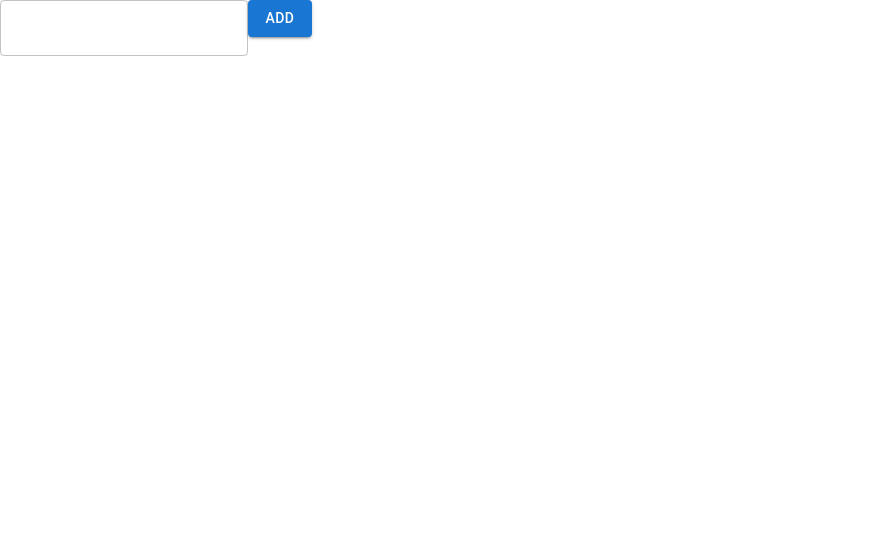
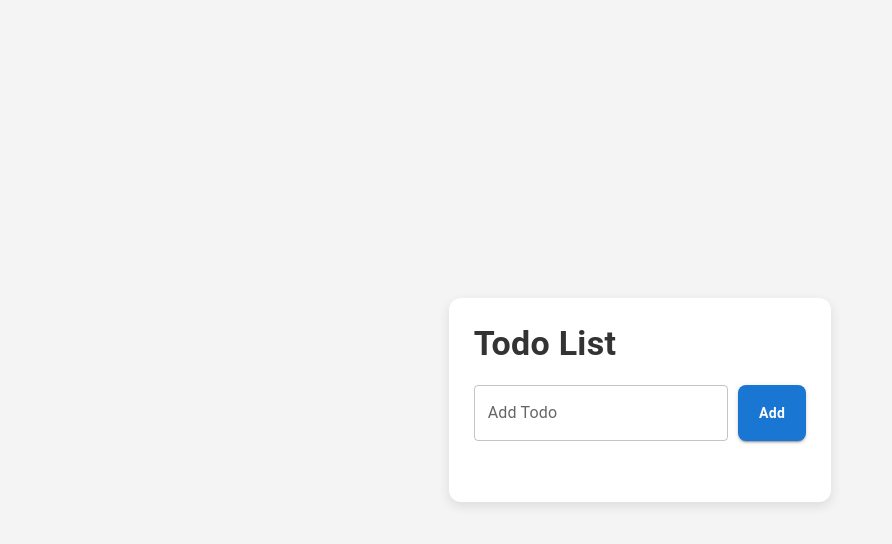
Before and after one commit to KavyaTJ/react-coding-challanges, a React (Vite) app: page /todo in a window 1280 px wide. Shown: the top 544 px of the page, without its empty margins (0-892 px from the left). Built offline with nearby package versions, Linux system fonts and the light colour scheme.

Commit message:
feat(ToDo):updated styles

```diff
--- a/src/challenges/todo/Todo.tsx
+++ b/src/challenges/todo/Todo.tsx
@@ -1,10 +1,13 @@
 
 import Button from '@mui/material/Button'
+import Card from '@mui/material/Card';
+import Container from '@mui/material/Container';
 import List from '@mui/material/List';
 import ListItem from '@mui/material/ListItem';
 import ListItemButton from '@mui/material/ListItemButton';
 import ListItemText from '@mui/material/ListItemText';
 import TextField from '@mui/material/TextField'
+import Typography from '@mui/material/Typography';
 import React, { use, useState } from 'react'
 
 interface TodoProps {}
@@ -46,43 +49,106 @@ function Todo() {
      }
     }
     return (
- <div>
+      <Container
+
+      style={{
+        display: "flex",
+        justifyContent: "center",
+        alignItems: "center",
+        minHeight: "100vh",
+        minWidth:'100vw',
+        backgroundColor: "#f4f4f4",
+      }}
+    >
+      <Card
+        style={{
+          padding: "25px",
+          boxShadow: "0px 4px 12px rgba(0,0,0,0.1)",
+          borderRadius: "12px",
+          backgroundColor: "#ffffff",
+        }}
+      >
+        <Typography variant="h4" style={{ marginBottom: "20px", fontWeight: "bold", color: "#333" }}>
+          Todo List
+        </Typography>
+
+        <div style={{ display: "flex", gap: "10px", marginBottom: "20px" }}>
           <TextField
-        id="outlined-basic"
+            label="Add Todo"
             variant="outlined"
+            fullWidth
             value={text}
             onChange={handleText}
+            sx={{
+              backgroundColor: "#fff",
+              borderRadius: "5px",
+            }}
           />
-      <Button onClick={handleAdd} variant="contained">
+          <Button
+            onClick={handleAdd}
+            variant="contained"
+            color="primary"
+            sx={{
+              fontWeight: "bold",
+              padding: "12px 24px",
+              borderRadius: "8px",
+              textTransform: "none",
+            }}
+          >
             Add
           </Button>
+        </div>
 
         <List>
           {todos.map((item, index) => (
-          <ListItem key={index}>
+            <ListItem
+              key={index}
+              style={{
+                display: "flex",
+                justifyContent: "space-between",
+                alignItems: "center",
+                padding: "12px",
+                marginBottom: "8px",
+                borderRadius: "8px",
+                borderLeft: "5px solid #1976d2",
+                backgroundColor: "#f9f9f9",
+                boxShadow: "0px 2px 6px rgba(0,0,0,0.08)",
+              }}
+            >
               {editIndex === index ? (
                 <TextField
                   value={editText}
                   onChange={(e) => setEditText(e.target.value)}
+                  fullWidth
                 />
               ) : (
-              <ListItem>{item}</ListItem>
+                <Typography style={{ flex: 1, fontSize: "16px", color: "#333" }}>{item}</Typography>
               )}
               {editIndex === index ? (
-              <Button onClick={handleSave} variant="contained">
+                <Button
+                  onClick={handleSave}
+                  variant="contained"
+                  color="success"
+                  sx={{ marginLeft: "10px", fontWeight: "bold", textTransform: "none" }}
+                >
                   Save
                 </Button>
               ) : (
-              <Button onClick={() => handleEdit(index)} variant="contained">
+                <Button
+                  onClick={() => handleEdit(index)}
+                  variant="contained"
+                  color="secondary"
+                  sx={{ marginLeft: "10px", fontWeight: "bold", textTransform: "none" }}
+                >
                   Edit
                 </Button>
               )}
             </ListItem>
           ))}
         </List>
-    </div>
+      </Card>
+    </Container>
     );
-
   }
 
 export default Todo
```
Lines whose indentation alone changed are shown as unchanged.
